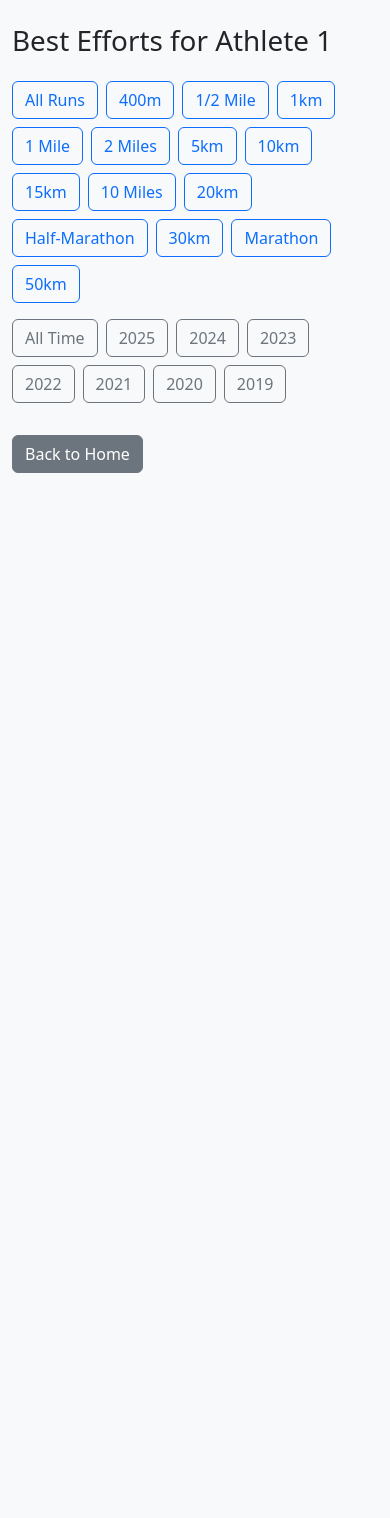
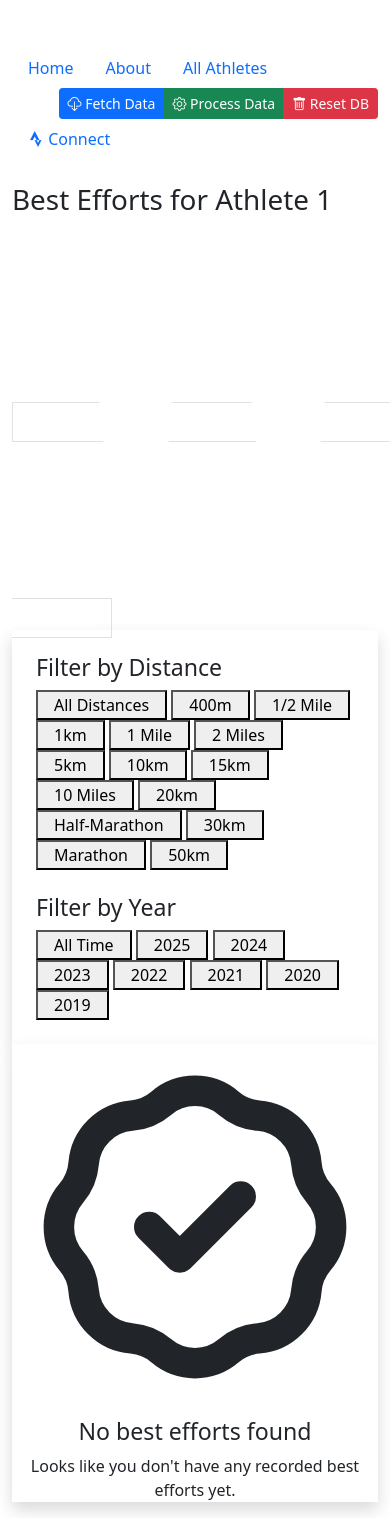
Before and after one commit to FdiLmr/running_companion, a Flask app: page /view_best_efforts/1 in a window 390 px wide. Before the commit the page ends 473 px from the top, so only its background shows below. Run offline with Flask 3, Linux system fonts and the light colour scheme; data that the repository does not hold is empty; parts of the project's set-up code (start-up, migrations or seed data) failed here and were passed over; some libraries are stand-ins or nearby versions.

Commit message:
Updated best_efforts page with modern front

```diff
--- a/second_part/templates/view_best_efforts.html
+++ b/second_part/templates/view_best_efforts.html
@@ -1,110 +1,131 @@
-<!DOCTYPE html>
-<html>
-<head>
-  <meta charset="utf-8">
-  <title>Best Efforts for Athlete {{ athlete_id }}</title>
-  <!-- Example: Using Bootstrap 5 -->
-  <link
-    rel="stylesheet"
-    href="https://cdn.jsdelivr.net/npm/bootstrap@5.3.0/dist/css/bootstrap.min.css"
-  >
-  <style>
-    /* Example custom styles for the cards */
-    .effort-card {
-      margin-bottom: 1rem;
-    }
-    .effort-time {
-      font-size: 1.1rem;
-      font-weight: 600;
-    }
-    .effort-activity-name {
-      font-weight: 500;
-      color: #333;
-    }
-    .effort-date {
-      font-size: 0.9rem;
-      color: #777;
-    }
-    /* Button spacing for filters */
-    .filter-buttons {
-      display: flex;
-      flex-wrap: wrap;
-      gap: 0.5rem;
-      margin-bottom: 1rem;
-    }
-  </style>
-</head>
-<body class="bg-light">
+{% extends "base.html" %}
 
-<div class="container my-4">
-  <h1 class="mb-4">Best Efforts for Athlete {{ athlete_id }}</h1>
+{% block title %}Best Efforts - Athlete {{ athlete_id }}{% endblock %}
 
-  <!-- Distance Filter Bar -->
-<div class="filter-buttons">
-  <button class="btn btn-outline-primary" onclick="filterDistance('all')">All Runs</button>
-  <button class="btn btn-outline-primary" onclick="filterDistance('400m')">400m</button>
-  <button class="btn btn-outline-primary" onclick="filterDistance('1/2 Mile')">1/2 Mile</button>
-  <button class="btn btn-outline-primary" onclick="filterDistance('1km')">1km</button>
-  <button class="btn btn-outline-primary" onclick="filterDistance('1 Mile')">1 Mile</button>
-  <button class="btn btn-outline-primary" onclick="filterDistance('2 Miles')">2 Miles</button>
-  <button class="btn btn-outline-primary" onclick="filterDistance('5km')">5km</button>
-  <button class="btn btn-outline-primary" onclick="filterDistance('10km')">10km</button>
-  <button class="btn btn-outline-primary" onclick="filterDistance('15km')">15km</button>
-  <button class="btn btn-outline-primary" onclick="filterDistance('10 Miles')">10 Miles</button>
-  <button class="btn btn-outline-primary" onclick="filterDistance('20km')">20km</button>
-  <button class="btn btn-outline-primary" onclick="filterDistance('Half-Marathon')">Half-Marathon</button>
-  <button class="btn btn-outline-primary" onclick="filterDistance('30km')">30km</button>
-  <button class="btn btn-outline-primary" onclick="filterDistance('Marathon')">Marathon</button>
-  <button class="btn btn-outline-primary" onclick="filterDistance('50km')">50km</button>
+{% block content %}
+<div class="mb-6 flex flex-col md:flex-row md:items-center md:justify-between">
+  <h1 class="text-2xl font-bold text-gray-900">Best Efforts for Athlete {{ athlete_id }}</h1>
+  <div class="mt-4 md:mt-0">
+    <a href="/dashboard/{{ athlete_id }}" class="inline-flex items-center px-3 py-2 border border-transparent text-sm leading-4 font-medium rounded-md text-white bg-strava-orange hover:bg-strava-orange-dark focus:outline-none focus:ring-2 focus:ring-offset-2 focus:ring-strava-orange">
+      <svg xmlns="http://www.w3.org/2000/svg" class="h-4 w-4 mr-1" fill="none" viewBox="0 0 24 24" stroke="currentColor">
+        <path stroke-linecap="round" stroke-linejoin="round" stroke-width="2" d="M4 6a2 2 0 012-2h2a2 2 0 012 2v2a2 2 0 01-2 2H6a2 2 0 01-2-2V6zM14 6a2 2 0 012-2h2a2 2 0 012 2v2a2 2 0 01-2 2h-2a2 2 0 01-2-2V6zM4 16a2 2 0 012-2h2a2 2 0 012 2v2a2 2 0 01-2 2H6a2 2 0 01-2-2v-2zM14 16a2 2 0 012-2h2a2 2 0 012 2v2a2 2 0 01-2 2h-2a2 2 0 01-2-2v-2z" />
+      </svg>
+      Dashboard
+    </a>
+  </div>
 </div>
 
-<!-- Time Filter Bar -->
-<div class="filter-buttons">
-  <button class="btn btn-outline-secondary" onclick="filterYear('all')">All Time</button>
-  <script>
-      for (let year = 2025; year >= 2019; year--) {
-          document.write(`<button class='btn btn-outline-secondary' onclick="filterYear('${year}')">${year}</button>`);
-      }
-  </script>
+<!-- Filter Controls -->
+<div class="bg-white shadow rounded-lg p-4 mb-6">
+  <div class="mb-4">
+    <h3 class="text-lg font-medium text-gray-900 mb-2">Filter by Distance</h3>
+    <div class="flex flex-wrap gap-2" x-data="{ activeDistance: 'all' }">
+      <button @click="activeDistance = 'all'; filterDistance('all')" :class="{'bg-strava-orange text-white': activeDistance === 'all', 'bg-gray-100 text-gray-800 hover:bg-gray-200': activeDistance !== 'all'}" class="px-3 py-1.5 rounded-md text-sm font-medium transition-colors duration-200">
+        All Distances
+      </button>
+      <button @click="activeDistance = '400m'; filterDistance('400m')" :class="{'bg-strava-orange text-white': activeDistance === '400m', 'bg-gray-100 text-gray-800 hover:bg-gray-200': activeDistance !== '400m'}" class="px-3 py-1.5 rounded-md text-sm font-medium transition-colors duration-200">
+        400m
+      </button>
+      <button @click="activeDistance = '1/2 Mile'; filterDistance('1/2 Mile')" :class="{'bg-strava-orange text-white': activeDistance === '1/2 Mile', 'bg-gray-100 text-gray-800 hover:bg-gray-200': activeDistance !== '1/2 Mile'}" class="px-3 py-1.5 rounded-md text-sm font-medium transition-colors duration-200">
+        1/2 Mile
+      </button>
+      <button @click="activeDistance = '1km'; filterDistance('1km')" :class="{'bg-strava-orange text-white': activeDistance === '1km', 'bg-gray-100 text-gray-800 hover:bg-gray-200': activeDistance !== '1km'}" class="px-3 py-1.5 rounded-md text-sm font-medium transition-colors duration-200">
+        1km
+      </button>
+      <button @click="activeDistance = '1 Mile'; filterDistance('1 Mile')" :class="{'bg-strava-orange text-white': activeDistance === '1 Mile', 'bg-gray-100 text-gray-800 hover:bg-gray-200': activeDistance !== '1 Mile'}" class="px-3 py-1.5 rounded-md text-sm font-medium transition-colors duration-200">
+        1 Mile
+      </button>
+      <button @click="activeDistance = '2 Miles'; filterDistance('2 mile')" :class="{'bg-strava-orange text-white': activeDistance === '2 Miles', 'bg-gray-100 text-gray-800 hover:bg-gray-200': activeDistance !== '2 Miles'}" class="px-3 py-1.5 rounded-md text-sm font-medium transition-colors duration-200">
+        2 Miles
+      </button>
+      <button @click="activeDistance = '5km'; filterDistance('5km')" :class="{'bg-strava-orange text-white': activeDistance === '5km', 'bg-gray-100 text-gray-800 hover:bg-gray-200': activeDistance !== '5km'}" class="px-3 py-1.5 rounded-md text-sm font-medium transition-colors duration-200">
+        5km
+      </button>
+      <button @click="activeDistance = '10km'; filterDistance('10km')" :class="{'bg-strava-orange text-white': activeDistance === '10km', 'bg-gray-100 text-gray-800 hover:bg-gray-200': activeDistance !== '10km'}" class="px-3 py-1.5 rounded-md text-sm font-medium transition-colors duration-200">
+        10km
+      </button>
+      <button @click="activeDistance = '15km'; filterDistance('15km')" :class="{'bg-strava-orange text-white': activeDistance === '15km', 'bg-gray-100 text-gray-800 hover:bg-gray-200': activeDistance !== '15km'}" class="px-3 py-1.5 rounded-md text-sm font-medium transition-colors duration-200">
+        15km
+      </button>
+      <button @click="activeDistance = '10 Miles'; filterDistance('10 mile')" :class="{'bg-strava-orange text-white': activeDistance === '10 Miles', 'bg-gray-100 text-gray-800 hover:bg-gray-200': activeDistance !== '10 Miles'}" class="px-3 py-1.5 rounded-md text-sm font-medium transition-colors duration-200">
+        10 Miles
+      </button>
+      <button @click="activeDistance = '20km'; filterDistance('20km')" :class="{'bg-strava-orange text-white': activeDistance === '20km', 'bg-gray-100 text-gray-800 hover:bg-gray-200': activeDistance !== '20km'}" class="px-3 py-1.5 rounded-md text-sm font-medium transition-colors duration-200">
+        20km
+      </button>
+      <button @click="activeDistance = 'Half-Marathon'; filterDistance('Half-Marathon')" :class="{'bg-strava-orange text-white': activeDistance === 'Half-Marathon', 'bg-gray-100 text-gray-800 hover:bg-gray-200': activeDistance !== 'Half-Marathon'}" class="px-3 py-1.5 rounded-md text-sm font-medium transition-colors duration-200">
+        Half-Marathon
+      </button>
+      <button @click="activeDistance = '30km'; filterDistance('30km')" :class="{'bg-strava-orange text-white': activeDistance === '30km', 'bg-gray-100 text-gray-800 hover:bg-gray-200': activeDistance !== '30km'}" class="px-3 py-1.5 rounded-md text-sm font-medium transition-colors duration-200">
+        30km
+      </button>
+      <button @click="activeDistance = 'Marathon'; filterDistance('Marathon')" :class="{'bg-strava-orange text-white': activeDistance === 'Marathon', 'bg-gray-100 text-gray-800 hover:bg-gray-200': activeDistance !== 'Marathon'}" class="px-3 py-1.5 rounded-md text-sm font-medium transition-colors duration-200">
+        Marathon
+      </button>
+      <button @click="activeDistance = '50km'; filterDistance('50km')" :class="{'bg-strava-orange text-white': activeDistance === '50km', 'bg-gray-100 text-gray-800 hover:bg-gray-200': activeDistance !== '50km'}" class="px-3 py-1.5 rounded-md text-sm font-medium transition-colors duration-200">
+        50km
+      </button>
+    </div>
   </div>
 
-  <!-- Container for best efforts -->
-  <div id="efforts-container" class="row">
+  <div>
+    <h3 class="text-lg font-medium text-gray-900 mb-2">Filter by Year</h3>
+    <div class="flex flex-wrap gap-2" x-data="{ activeYear: 'all' }">
+      <button @click="activeYear = 'all'; filterYear('all')" :class="{'bg-blue-600 text-white': activeYear === 'all', 'bg-gray-100 text-gray-800 hover:bg-gray-200': activeYear !== 'all'}" class="px-3 py-1.5 rounded-md text-sm font-medium transition-colors duration-200">
+        All Time
+      </button>
+      {% for year in range(2025, 2018, -1) %}
+      <button @click="activeYear = '{{ year }}'; filterYear('{{ year }}')" :class="{'bg-blue-600 text-white': activeYear === '{{ year }}', 'bg-gray-100 text-gray-800 hover:bg-gray-200': activeYear !== '{{ year }}'}" class="px-3 py-1.5 rounded-md text-sm font-medium transition-colors duration-200">
+        {{ year }}
+      </button>
+      {% endfor %}
+    </div>
+  </div>
+</div>
+
+<!-- Best Efforts Grid -->
+<div class="grid grid-cols-1 md:grid-cols-2 lg:grid-cols-3 gap-4" id="efforts-container">
   {% for item in all_efforts %}
-      <div
-        class="col-12 col-md-6 effort-card"
-        data-distance="{{ item.distance_label }}"
-        data-year="{{ item.year }}"
-      >
-        <div class="card shadow-sm">
-          <div class="card-body">
-            <h5 class="card-title effort-time">
-              {{ item.elapsed_time|format_time }}
-            </h5>
-            <p class="effort-activity-name">
-              {{ item.activity.name }}
-            </p>
-            <p class="effort-date">
-              {{ item.activity.start_date.strftime('%Y-%m-%d') if item.activity.start_date else '' }}
-            </p>
-            <p class="card-text">
-              Distance: <strong>{{ item.distance_label }}</strong>
-              <br>
-              Activity ID: {{ item.activity.id }}
-            </p>
+  <div class="bg-white shadow rounded-lg overflow-hidden hover:shadow-md transition-shadow duration-200 effort-card" data-distance="{{ item.distance_label }}" data-year="{{ item.year }}">
+    <div class="px-4 py-5 sm:p-6">
+      <div class="flex items-center">
+        <div class="flex-shrink-0 bg-strava-orange-light rounded-md p-3">
+          <svg xmlns="http://www.w3.org/2000/svg" class="h-6 w-6 text-white" fill="none" viewBox="0 0 24 24" stroke="currentColor">
+            <path stroke-linecap="round" stroke-linejoin="round" stroke-width="2" d="M13 10V3L4 14h7v7l9-11h-7z" />
+          </svg>
+        </div>
+        <div class="ml-5">
+          <h4 class="text-lg font-semibold text-gray-900">{{ item.elapsed_time|format_time }}</h4>
+          <p class="text-sm font-medium text-strava-orange">{{ item.distance_label }}</p>
+        </div>
+      </div>
+      <div class="mt-4">
+        <p class="text-sm text-gray-700">{{ item.activity.name }}</p>
+        <p class="text-xs text-gray-500 mt-1">{{ item.activity.start_date.strftime('%Y-%m-%d') if item.activity.start_date else '' }}</p>
+        <div class="mt-4 text-right">
+          <a href="/activity/{{ item.activity.id }}?athlete_id={{ athlete_id }}" class="text-sm font-medium text-strava-orange hover:text-strava-orange-dark">
+            View Activity
+          </a>
+        </div>
       </div>
     </div>
   </div>
   {% endfor %}
 </div>
 
-  <!-- Link back or other navigation -->
-  <div class="mt-3">
-    <a href="{{ url_for('render_index') }}" class="btn btn-secondary">Back to Home</a>
+<!-- Empty State -->
+{% if not all_efforts %}
+<div class="bg-white shadow rounded-lg p-8 text-center">
+  <svg xmlns="http://www.w3.org/2000/svg" class="mx-auto h-12 w-12 text-gray-400" fill="none" viewBox="0 0 24 24" stroke="currentColor">
+    <path stroke-linecap="round" stroke-linejoin="round" stroke-width="2" d="M9 12l2 2 4-4M7.835 4.697a3.42 3.42 0 001.946-.806 3.42 3.42 0 014.438 0 3.42 3.42 0 001.946.806 3.42 3.42 0 013.138 3.138 3.42 3.42 0 00.806 1.946 3.42 3.42 0 010 4.438 3.42 3.42 0 00-.806 1.946 3.42 3.42 0 01-3.138 3.138 3.42 3.42 0 00-1.946.806 3.42 3.42 0 01-4.438 0 3.42 3.42 0 00-1.946-.806 3.42 3.42 0 01-3.138-3.138 3.42 3.42 0 00-.806-1.946 3.42 3.42 0 010-4.438 3.42 3.42 0 00.806-1.946 3.42 3.42 0 013.138-3.138z" />
+  </svg>
+  <h3 class="mt-2 text-sm font-medium text-gray-900">No best efforts found</h3>
+  <p class="mt-1 text-sm text-gray-500">Looks like you don't have any recorded best efforts yet.</p>
 </div>
-</div>
+{% endif %}
+{% endblock %}
 
-<!-- JavaScript for client-side filtering -->
+{% block extra_js %}
 <script>
   let currentDistanceFilter = 'all';
   let currentYearFilter = 'all';
@@ -122,16 +143,12 @@
   function applyFilters() {
     const items = document.querySelectorAll('.effort-card');
     items.forEach(item => {
-      const itemDistance = item.dataset.distance;  // e.g. "5km"
-      const itemYear = item.dataset.year;          // e.g. "2025"
+      const itemDistance = item.dataset.distance;
+      const itemYear = item.dataset.year;
 
-      // Check if this item matches the current distance filter
       const distanceMatch = (currentDistanceFilter === 'all' || itemDistance === currentDistanceFilter);
-
-      // Check if this item matches the current year filter
       const yearMatch = (currentYearFilter === 'all' || itemYear === currentYearFilter);
 
-      // Show/hide based on both filters
       if (distanceMatch && yearMatch) {
         item.style.display = '';
       } else {
@@ -140,9 +157,4 @@
     });
   }
 </script>
-
-<!-- Optionally, Bootstrap JS -->
-<script src="https://cdn.jsdelivr.net/npm/bootstrap@5.3.0/dist/js/bootstrap.bundle.min.js"></script>
-
-</body>
-</html>
+{% endblock %}
```
Lines whose indentation alone changed are shown as unchanged.
